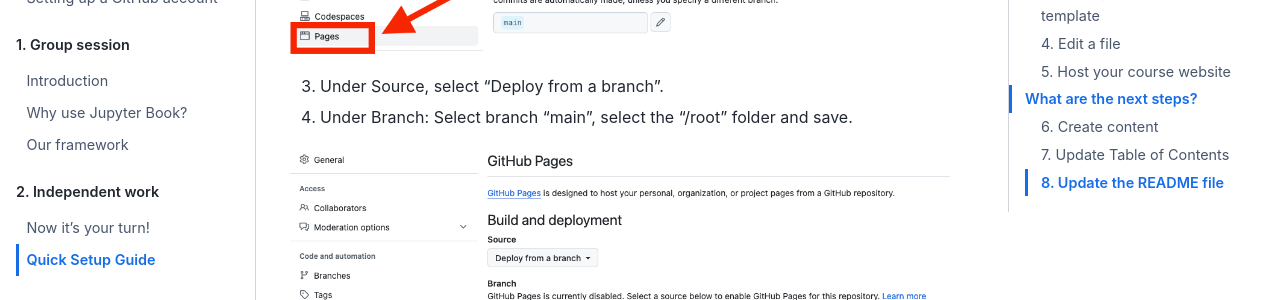
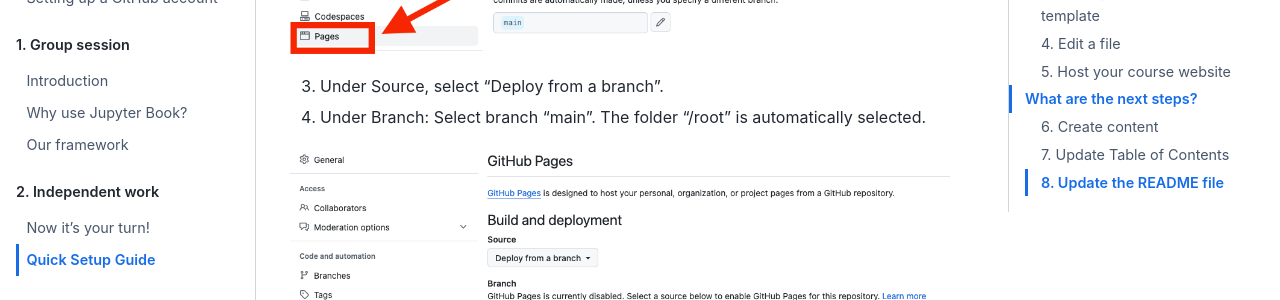
Before and after one commit to luciebinder/ws-openness-2025, a Jupyter Book: the page built from content/4_additional/quick_tutorial_ws.md, in a window 1280 px wide and 900 px high, scrolled down 3972 px. Shown: the part 153-453 px from the top of the window. Built offline with Jupyter Book 1.0.4 settings and Sphinx 7.4.7 and the Sphinx Book theme 1.1.4, drawn with Linux system fonts in a browser that asks for light colours.

Commit message:
Update quick_tutorial_ws.md

```diff
--- a/content/4_additional/quick_tutorial_ws.md
+++ b/content/4_additional/quick_tutorial_ws.md
@@ -67,7 +67,7 @@
 
 3. Under Source, select "Deploy from a branch".
 
-4. Under Branch: Select branch “main”, select the “/root” folder and save.
+4. Under Branch: Select branch “main”. The folder “/root” is automatically selected.
 
 ![Image of the settings under Branch.](../../static/branch.png)
 
```
